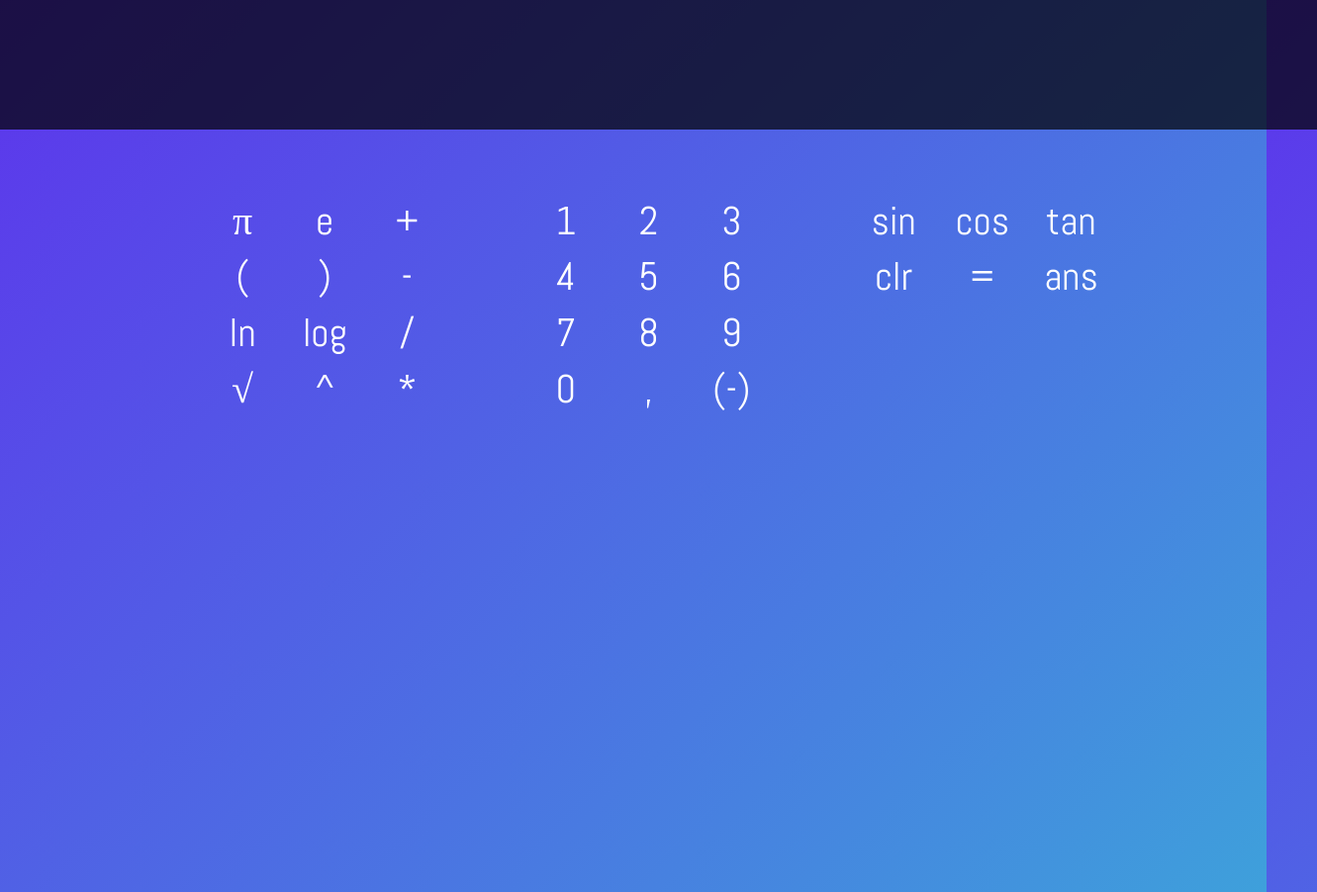
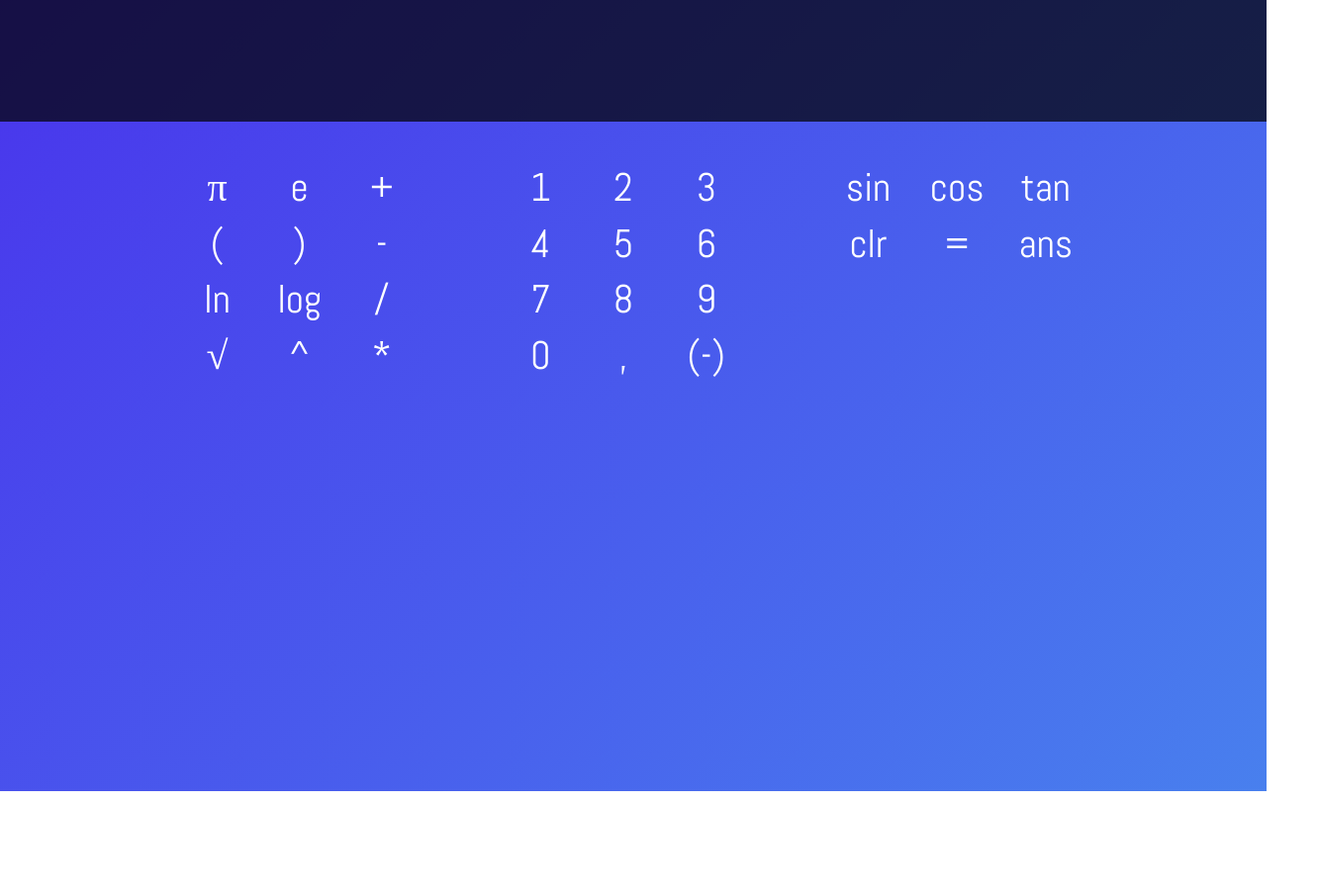
Before and after one commit to Simone-Dr/scientificCalculator, a plain HTML site: page index.html in a window 1280 px wide. Shown: the whole page at 99% size, 1331 px wide, since content can reach past the window. After the commit the page ends 800 px from the top, so only its background shows below. Drawn offline with Linux system fonts and the light colour scheme.

Commit message:
Update styles.css

```diff
--- a/styles.css
+++ b/styles.css
@@ -1,35 +1,35 @@
 
 body {
-  	height: 100vh;
+  	height: 90vh;
   	width: 100%;
   	margin: 0;
   	padding: 0;
   	font-family: 'Abel';
-  	background: linear-gradient(-45deg, rgba(62,161,219,1) 11.2%, rgba(93,52,236,1) 100.2% ););
-  	background-size: 100% 150%;
-
+  	background: linear-gradient(-45deg, rgba(72,181,239,1) 11.2%, rgba(73,52,236,1) 100.2% );
+  	background-size: 200% 200%;
 }
 
 
 #input {
-	height: 10%;
-	width: 100%;
+	overflow-x: auto;
+	overflow-y: hidden;
+    white-space: nowrap;
+    height: 10%;
+	width: 92%;
 	float: left;
 	background-color: black;
 	opacity: 0.7;
  	color: white;
  	font-size: 5vmin;
   	line-height: 10vh;
-  	padding: 2%;
-}
+  	padding: 2% 4%;
+  }
 
 .flexbox-container {
 	height: 90%;
 	width: 100%;
-	padding: 2%;
 	display:flex;
 	justify-content: center;
-
 }
 
 .flexbox-item {
@@ -49,5 +49,5 @@ body {
 }
 
 .btn:hover {
-	background-color: rgba(230, 230, 230, 0.2);
+	background-color: rgba(230, 230, 230, 0.3);
 }
```
